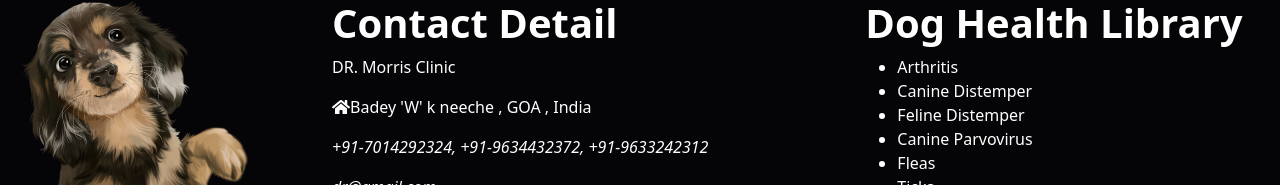
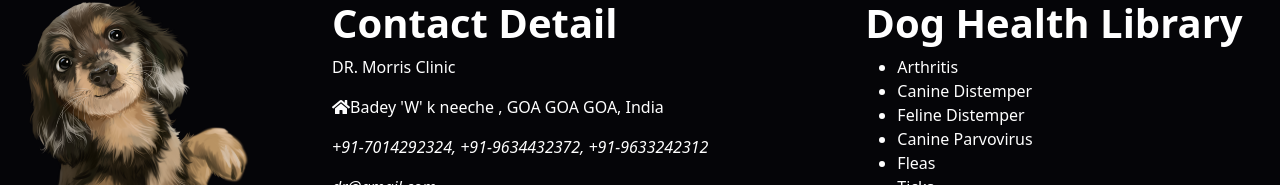
Before and after one commit to ansh-the-developer/demo, a React (Create React App) app: page / in a window 1280 px wide. Shown: the part 2454-2639 px from the top of the page. Built offline with nearby package versions, Linux system fonts and the light colour scheme.

Commit message:
Update Contact-Us-Page.jsx

```diff
--- a/src/Contact-Us-Page.jsx
+++ b/src/Contact-Us-Page.jsx
@@ -21,7 +21,7 @@ const Contact=(Props)=>{
                         <i>
                         <svg class="svg-inline--fa fa-home fa-w-18" aria-hidden="true" focusable="false" data-prefix="fas" data-icon="home" role="img" xmlns="http://www.w3.org/2000/svg" viewBox="0 0 576 512" data-fa-i2svg=""><path fill="currentColor" d="M280.37 148.26L96 300.11V464a16 16 0 0 0 16 16l112.06-.29a16 16 0 0 0 15.92-16V368a16 16 0 0 1 16-16h64a16 16 0 0 1 16 16v95.64a16 16 0 0 0 16 16.05L464 480a16 16 0 0 0 16-16V300L295.67 148.26a12.19 12.19 0 0 0-15.3 0zM571.6 251.47L488 182.56V44.05a12 12 0 0 0-12-12h-56a12 12 0 0 0-12 12v72.61L318.47 43a48 48 0 0 0-61 0L4.34 251.47a12 12 0 0 0-1.6 16.9l25.5 31A12 12 0 0 0 45.15 301l235.22-193.74a12.19 12.19 0 0 1 15.3 0L530.9 301a12 12 0 0 0 16.9-1.6l25.5-31a12 12 0 0 0-1.7-16.93z"></path></svg>
                         </i>
-                        Badey 'W' k neeche , GOA  , India
+                        Badey 'W' k neeche , GOA  GOA GOA, India
                     </p>
 
                     <p>
```
